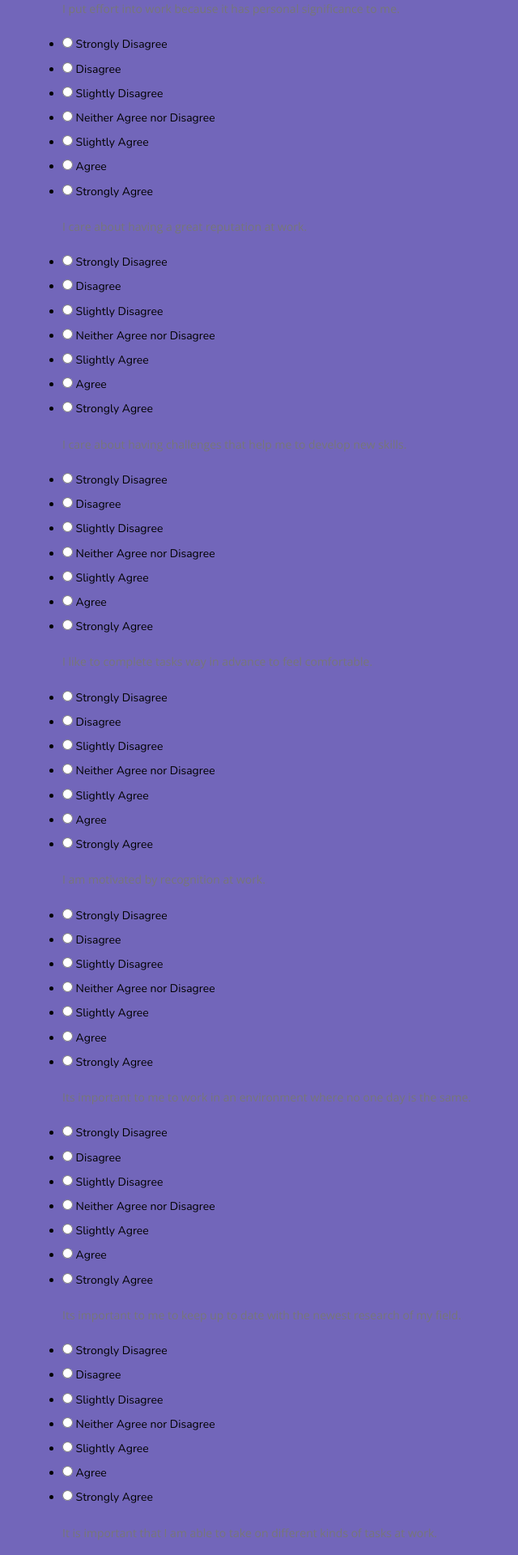
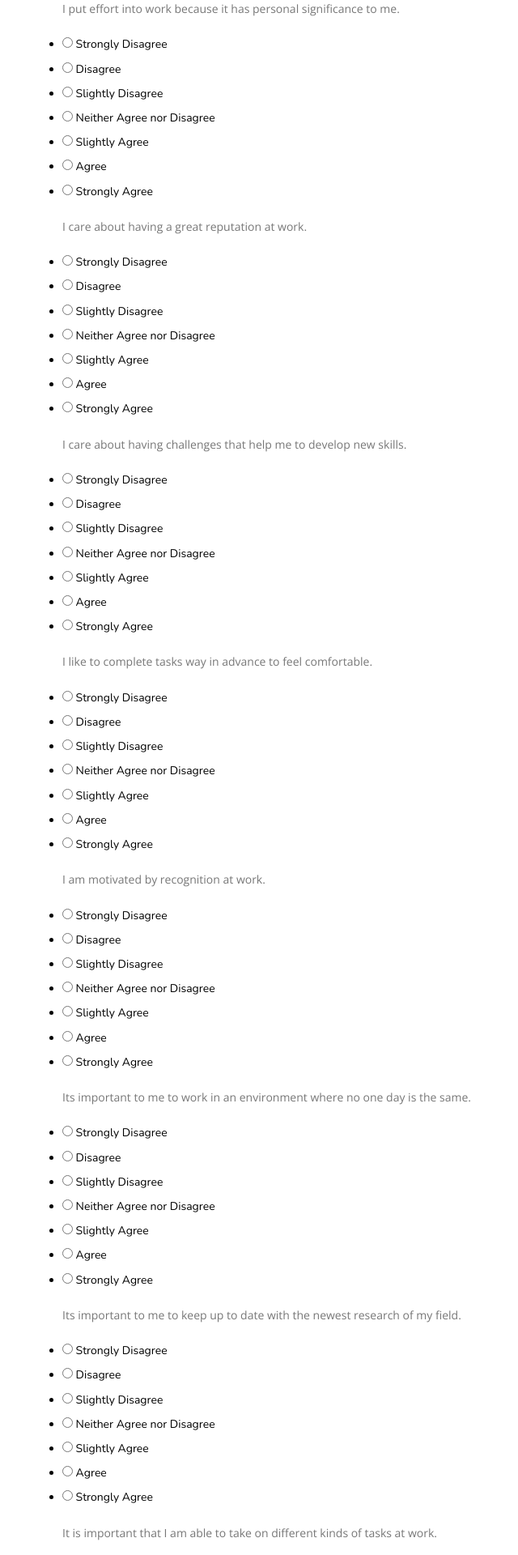
Before and after one commit to Vishal1003/psychometric-mindHunt, a Django app: page /form/ in a window 1280 px wide; the page is wider, and only the part inside the window is pictured. Shown: the top 1920 px of that part at 81% size, without its empty margins (81-721 px from the left). Run offline with Django 3.2, Linux system fonts and the light colour scheme.

Commit message:
Update form.html
Changed the color combination for better view!

```diff
--- a/basic/templates/basic/form.html
+++ b/basic/templates/basic/form.html
@@ -10,7 +10,7 @@
         <title>Questionnaire</title>
 
     </head>
-    <body class="container-fluid" style="margin-left: 10%;background: #7266BA; color: #000000">
+    <body class="container-fluid" style="margin-left: 10%; color: #000000">
         <form method="POST">
                 {% csrf_token %}
                 {{form.as_p}}
```
